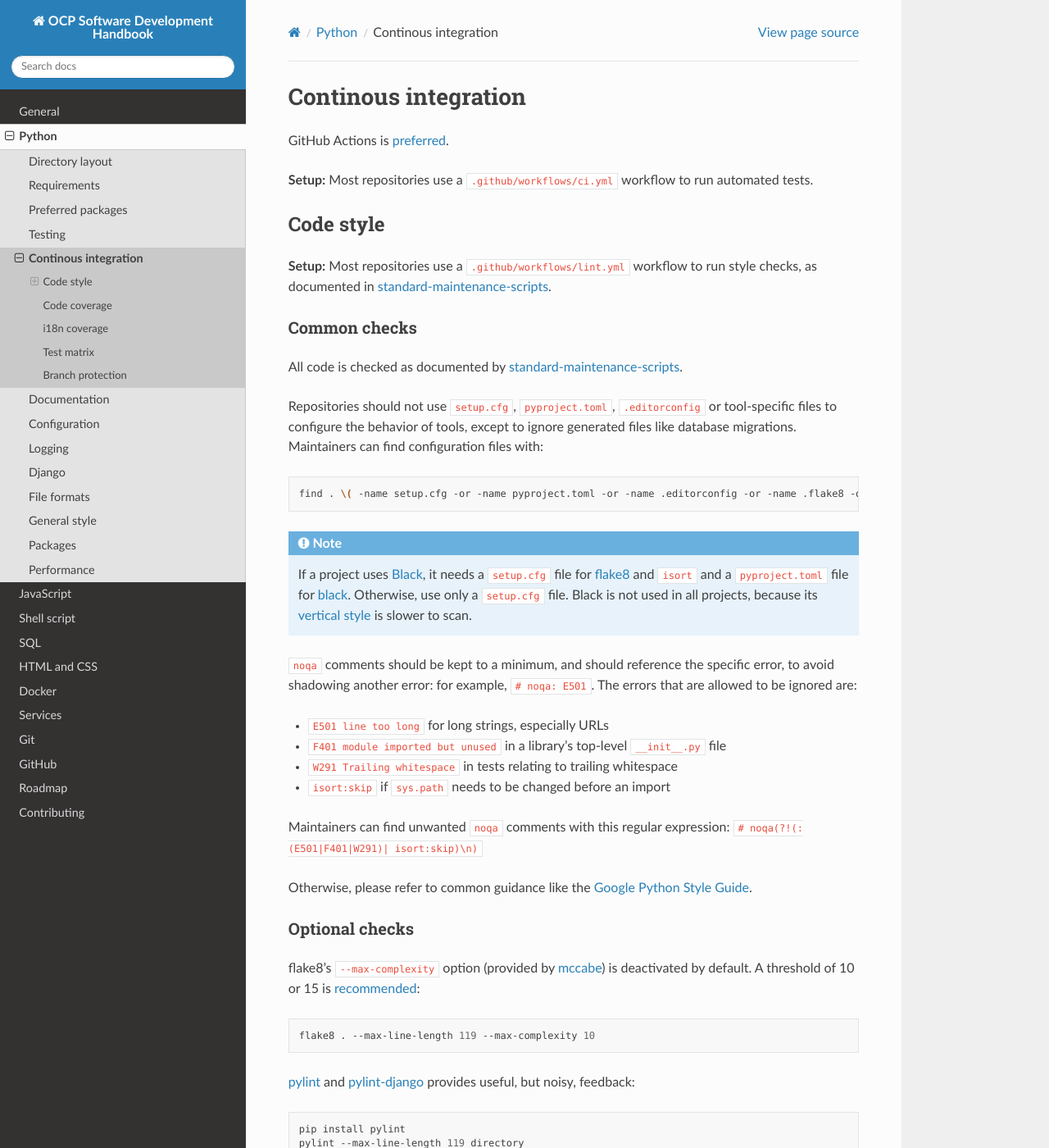
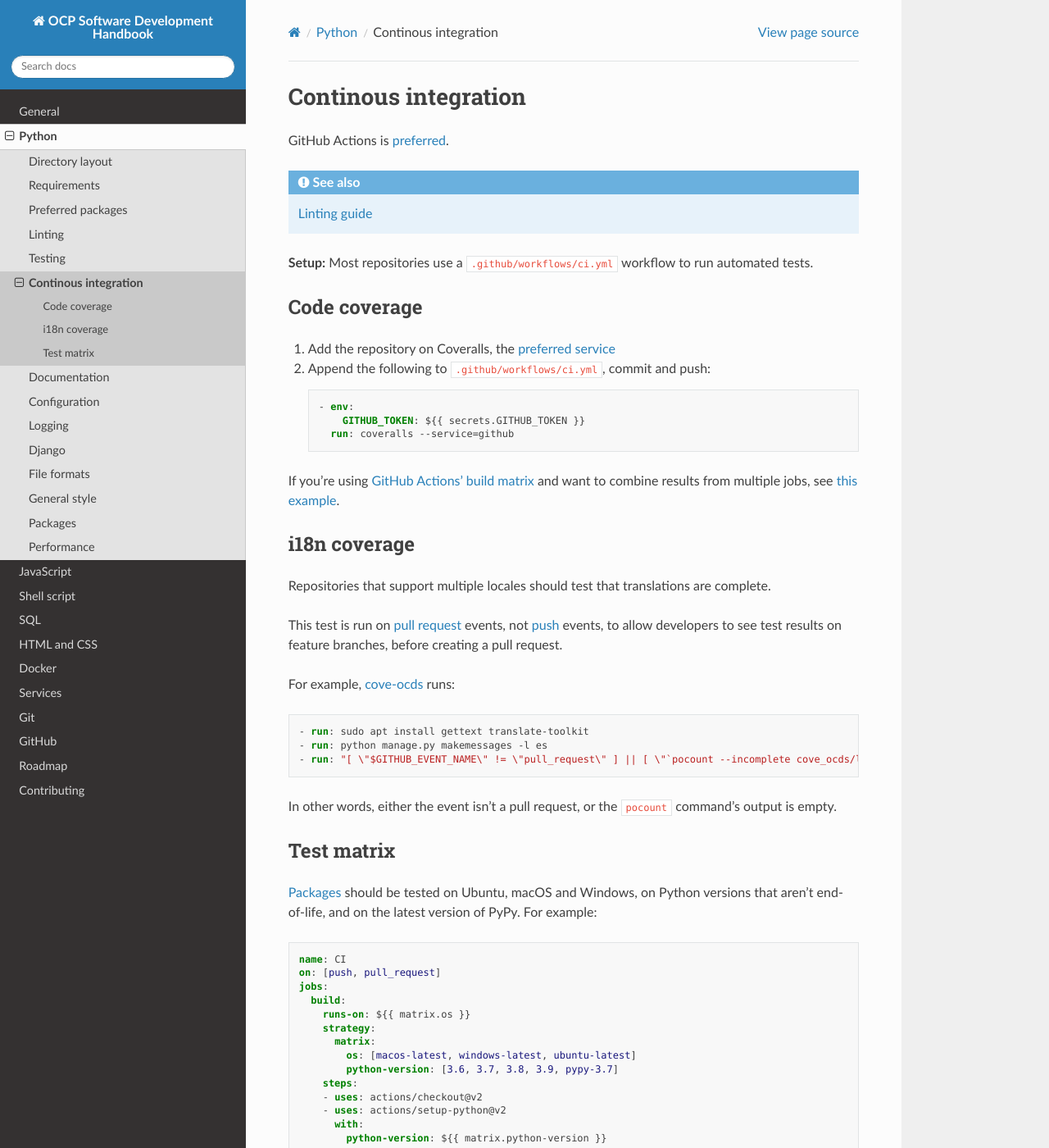
Before and after one commit to open-contracting/software-development-handbook, a Sphinx documentation site: the page built from docs/python/ci.rst, in a window 1280 px wide and 1400 px high. Shown: the whole window at 82% size. Built offline with Sphinx 7.4.7 and the Read the Docs theme 2.0.0, drawn with Linux system fonts in a browser that asks for light colours; some of the changed text lies outside the part shown.

Commit message:
python/ci: Move some content to python/linting

```diff
--- a/docs/python/ci.rst
+++ b/docs/python/ci.rst
@@ -3,83 +3,27 @@ Continous integration
 
 GitHub Actions is :doc:`preferred<../general/preferences>`.
 
+.. seealso::
+
+   :doc:`Linting guide<linting>`
+
 **Setup:** Most repositories use a ``.github/workflows/ci.yml`` workflow to run automated tests.
-
-Code style
-----------
-
-**Setup:** Most repositories use a ``.github/workflows/lint.yml`` workflow to run style checks, as documented in `standard-maintenance-scripts <https://github.com/open-contracting/standard-maintenance-scripts#tests>`__.
-
-.. _common-checks:
-
-Common checks
-~~~~~~~~~~~~~
-
-All code is checked as documented by `standard-maintenance-scripts <https://github.com/open-contracting/standard-maintenance-scripts#tests>`__.
-
-Repositories should not use ``setup.cfg``, ``pyproject.toml``, ``.editorconfig`` or tool-specific files to configure the behavior of tools, except to ignore generated files like database migrations. Maintainers can find configuration files with:
-
-.. code-block:: shell
-
-   find . \( -name setup.cfg -or -name pyproject.toml -or -name .editorconfig -or -name .flake8 -or -name .isort.cfg -or -name .pylintrc -or -name pylintrc -or -name pytest.ini \) -not -path '*/node_modules/*' -exec bash -c 'sha=$(shasum {} | cut -d" " -f1); if [[ ! "4b679b931113f9a779bfea5e8c55cea40f8a5efe 1031acedc073ce860655c192071a0b0ad7653919" =~ $sha ]]; then echo -e "\n\033[0;32m{}\033[0m"; echo $sha; cat {}; fi' \;
-
-..
-   The shasums are:
-
-   4b679b931113f9a779bfea5e8c55cea40f8a5efe minimal pyproject.toml file for Black
-   1031acedc073ce860655c192071a0b0ad7653919 minimal setup.cfg file for Black
-
-.. note::
-
-   If a project uses `Black <https://black.readthedocs.io/en/stable/>`__, it needs a ``setup.cfg`` file for `flake8 <https://github.com/PyCQA/flake8/issues/234>`__ and ``isort`` and a ``pyproject.toml`` file for `black <https://github.com/psf/black/issues/683>`__. Otherwise, use only a ``setup.cfg`` file. Black is not used in all projects, because its `vertical style <https://github.com/open-contracting/standard-maintenance-scripts/issues/148#issuecomment-693556236>`__ is slower to scan.
-
-``noqa`` comments should be kept to a minimum, and should reference the specific error, to avoid shadowing another error: for example, ``# noqa: E501``. The errors that are allowed to be ignored are:
-
--  ``E501 line too long`` for long strings, especially URLs
--  ``F401 module imported but unused`` in a library's top-level ``__init__.py`` file
--  ``W291 Trailing whitespace`` in tests relating to trailing whitespace
--  ``isort:skip`` if ``sys.path`` needs to be changed before an import
-
-Maintainers can find unwanted ``noqa`` comments with this regular expression: ``# noqa(?!(: (E501|F401|W291)| isort:skip)\n)``
-
-Otherwise, please refer to common guidance like the `Google Python Style Guide <https://google.github.io/styleguide/pyguide.html>`__.
-
-Optional checks
-~~~~~~~~~~~~~~~
-
-flake8's ``--max-complexity`` option (provided by `mccabe <https://pypi.org/project/mccabe/>`__) is deactivated by default. A threshold of 10 or 15 is `recommended <https://en.wikipedia.org/wiki/Cyclomatic_complexity#Limiting_complexity_during_development>`__:
-
-.. code-block:: shell
-
-   flake8 . --max-line-length 119 --max-complexity 10
-
-`pylint <https://pylint.org/>`__ and `pylint-django <https://pypi.org/project/pylint-django/>`__ provides useful, but noisy, feedback:
-
-.. code-block:: shell
-
-   pip install pylint
-   pylint --max-line-length 119 directory
-
-The `Python Code Quality Authority <https://github.com/PyCQA>`__ maintains ``flake8`` (which includes ``mccabe``, ``pycodestyle`` and ``pyflakes``), ``isort`` and ``pylint``.
 
 .. _code-coverage:
 
 Code coverage
 -------------
 
-Coveralls is :doc:`preferred<preferences>`.
+#. Add the repository on Coveralls, the :doc:`preferred service<preferences>`
+#. Append the following to ``.github/workflows/ci.yml``, commit and push:
 
-**Setup:** On Coveralls, add the repository. Then, append the following to ``.github/workflows/ci.yml``, commit and push:
+   .. code-block:: yaml
 
-.. code-block:: yaml
+          - env:
+              GITHUB_TOKEN: ${{ secrets.GITHUB_TOKEN }}
+            run: coveralls --service=github
 
-       - env:
-           GITHUB_TOKEN: ${{ secrets.GITHUB_TOKEN }}
-         run: coveralls --service=github
-
-.. note::
-
-   If you're using `GitHub Actions' build matrix <https://docs.github.com/en/actions/reference/workflow-syntax-for-github-actions#jobsjob_idstrategy>`__ and want to combine results from the multiple jobs, `follow this example <https://coveralls-python.readthedocs.io/en/latest/usage/configuration.html#github-actions-support>`__.
+If you're using `GitHub Actions' build matrix <https://docs.github.com/en/actions/reference/workflow-syntax-for-github-actions#jobsjob_idstrategy>`__ and want to combine results from multiple jobs, see `this example <https://coveralls-python.readthedocs.io/en/latest/usage/configuration.html#github-actions-support>`__.
 
 i18n coverage
 -------------
@@ -101,7 +45,7 @@ In other words, either the event isn't a pull request, or the ``pocount`` comman
 Test matrix
 -----------
 
-Packages should be tested on Ubuntu, macOS and Windows, on Python versions that aren't end-of-life, and on the latest version of PyPy. For example:
+:doc:`packages` should be tested on Ubuntu, macOS and Windows, on Python versions that aren't end-of-life, and on the latest version of PyPy. For example:
 
 .. code-block:: yaml
 
@@ -123,10 +67,3 @@ Packages should be tested on Ubuntu, macOS and Windows, on Python versions that
 .. note::
 
    If a package requires `service containers <https://docs.github.com/en/actions/guides/about-service-containers>`__, you must use an Ubuntu runner.
-
-Branch protection
------------------
-
-See :ref:`branch-protection`.
-
-**Setup:** A Rake task is used to protect default branches and to require automated tests and style checks to pass before merging on GitHub, as documented at :ref:`branch-protection`.
--- a/docs/python/index.rst
+++ b/docs/python/index.rst
@@ -9,6 +9,7 @@ Code is written for Python 3.6 and above (`see the status of Python branches <ht
    layout
    requirements
    preferences
+   linting
    tests
    ci
    documentation
--- a/docs/python/logging.rst
+++ b/docs/python/logging.rst
@@ -60,7 +60,11 @@ Use the corresponding `method <https://docs.python.org/3/library/logging.html#lo
 
 When logging messages inside an ``except`` clause, if the error is unexpected and isn't re-raised, use `logger.exception(msg) <https://docs.python.org/3/library/logging.html#logging.Logger.exception>`__ to log the message at the ``ERROR`` level along with exception information. Do not bother with the ``traceback`` module.
 
-Maintainers can review loggers inside ``except`` branches with this regular expression: ``except (?!RecoverableException).+\n( +)(\S.*\n(\1.*\n)*\1)?.*log.*\.(?!exception\(|format\()``
+Maintainers can review loggers inside ``except`` branches with this regular expression:
+
+.. code-block:: none
+
+   except (?!RecoverableException).+\n( +)(\S.*\n(\1.*\n)*\1)?.*log.*\.(?!exception\(|format\()
 
 Configuration
 -------------
--- a/docs/python/packages.rst
+++ b/docs/python/packages.rst
@@ -5,7 +5,7 @@ All our packages should be distributed on PyPI.
 
 .. seealso::
 
-   :ref:`Directory layout<layout-packages>` for packages, and :ref:`how to run tests<automated-testing>` in packages
+   Package-rated content in :ref:`Directory layout<layout-packages>`, :ref:`Testing<automated-testing>` and :ref:`Linting<linting-ci>`
 
 Metadata
 --------
--- a/docs/python/style_guide.rst
+++ b/docs/python/style_guide.rst
@@ -1,5 +1,7 @@
 General style
 =============
+
+You may also refer to common guidance like the `Google Python Style Guide <https://google.github.io/styleguide/pyguide.html>`__.
 
 .. seealso::
 
```
Also changed, not shown: docs/python/linting.rst (added, +116 -0 lines), docs/python/samples/lint.yml (added, +21 -0 lines).
